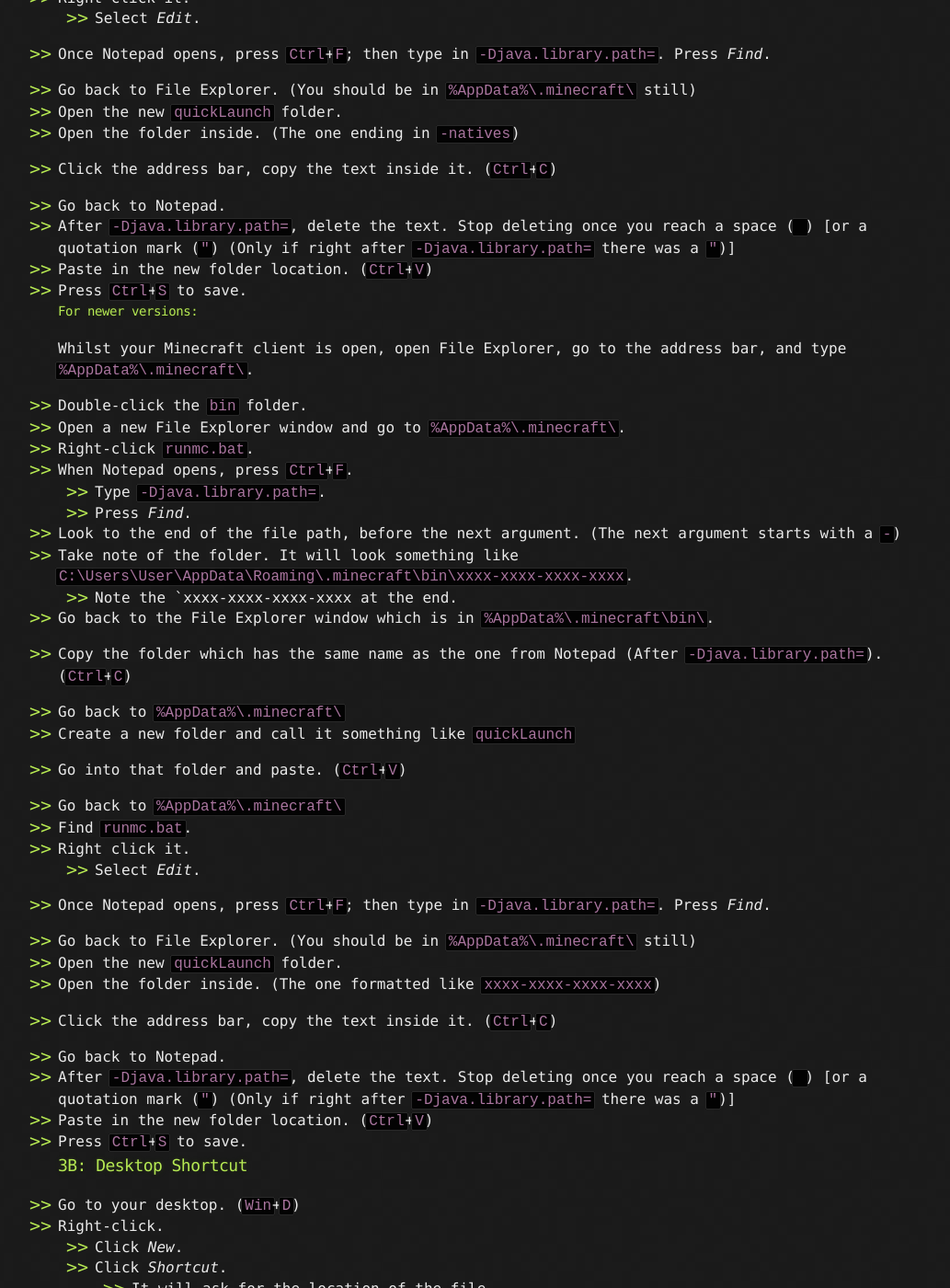
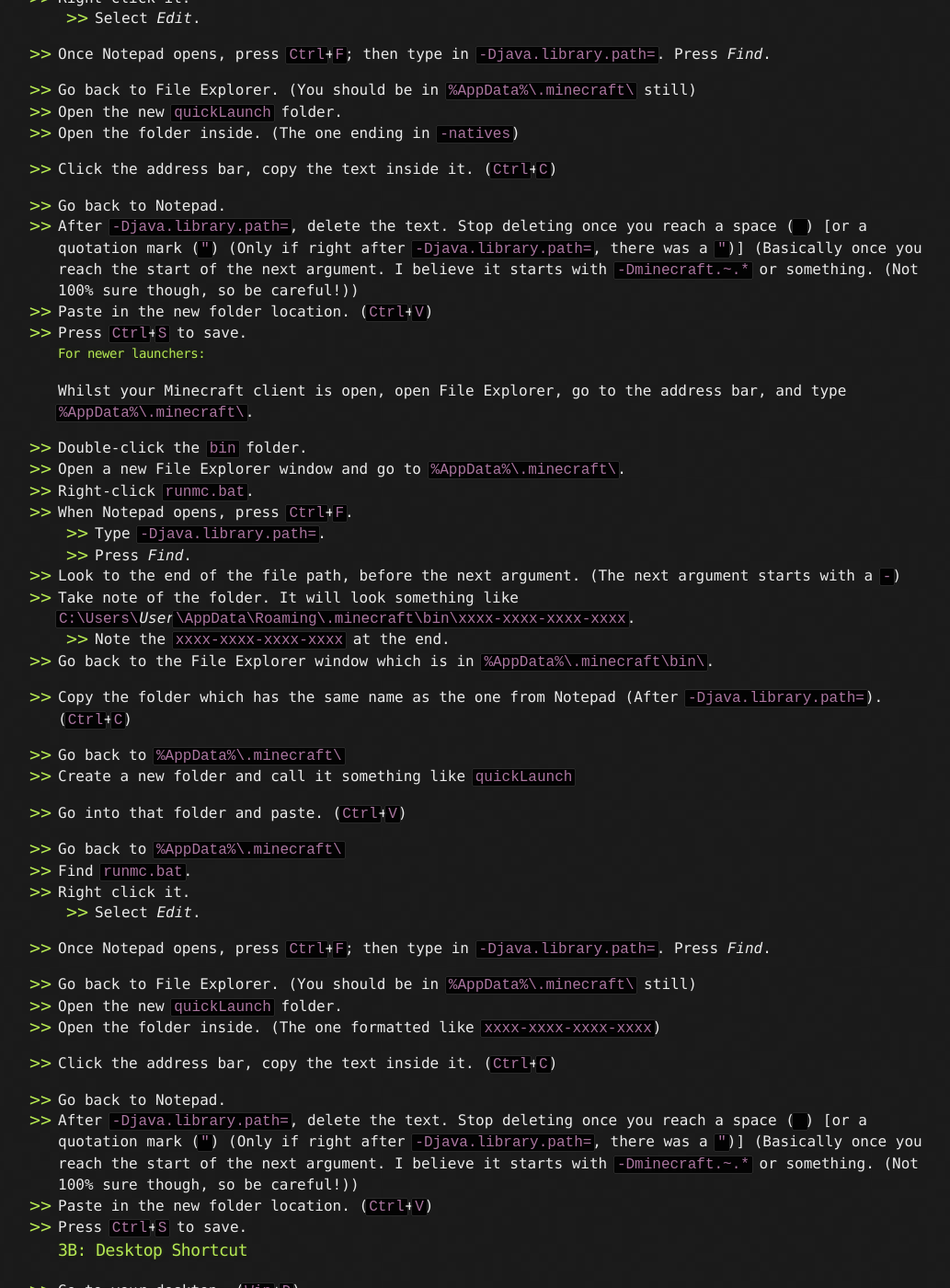
Before and after one commit to Toydotgame/Toydotgame.github.io, a Jekyll site: the page built from howToMakeInstantMinecraft.md, in a window 1280 px wide and 1400 px high, scrolled down 2673 px. Shown: the whole window at 92% size, without its empty margins (117-1150 px from the left). Built offline with Jekyll 4.4.1, drawn with Linux system fonts in a browser that asks for light colours; our own code applies the rules of GitHub Pages for plain Markdown files; the repository's description, which GitHub fills in, is left out; some of the changed text lies outside the part shown.

Commit message:
Update howToMakeInstantMinecraft.md

```diff
--- a/howToMakeInstantMinecraft.md
+++ b/howToMakeInstantMinecraft.md
@@ -25,18 +25,18 @@
   * Select _Properties_.
 * Highlight the contents of the _Command line_ box in the newly opened window: (In your case there will be text there, this example image does not have it)<br>
 ![](https://www.filecroco.com/wp-content/uploads/2016/11/process-explorer-6.jpg)
-* Copy the contents of the _Command line_ box. (<kbd>Ctrl</kbd>+`C`)
+* Copy the contents of the _Command line_ box. (`Ctrl`+`C`)
 
 #### If ProcessExplorer Doesn't Run:
 * Open either Command Prompt or PowerShell. (`Win`+`R`; then type either `cmd` or `powershell`, press _OK_)
 * Type `tasklist`.
  * Find `javaw.exe` on the left of the list.
  * Look at the number to the immediate right of `javaw.exe` (This is the _PID_)
-* Type the following command: `wmic.exe path Win32_Process where handle='xxxx' get Commandline /format:list`. Replace `xxxx` with the PID you just got.
+* Type the following command: `wmic.exe path Win32_Process where handle='x' get Commandline /format:list`. Replace `x` with the PID you just got.
 * Copy the output of that command.
 
 ### 2C: Creating the Batch File
-* Open _Notepad_. (`Win`+`R`, type in `notepad`, press _OK_)
+* Open _Notepad_. (`Win`+`R`, type in `notepad`, press _OK_; or search for "`Notepad`" in the Start menu)
 * Paste the text. (`Ctrl`+`V`)
 * Save the file _as_. (`Ctrl`+`S`)
   * Click the address bar at the top of the window.
@@ -51,7 +51,7 @@
 
 ## Step 3: File Management
 ### 3A: The _natives_ files.
-#### For older versions:
+#### For older launchers:
 Whilst your Minecraft client is open, open File Explorer, go to the address bar, and type `%AppData%\.minecraft\`.
 * Double-click the `versions` folder.
 * Double-click the folder in `versions` which your client is using; it's usually `1.x.x` (OptiFine installations are usually `1.x.x_OptiFine_HD_xx`)
@@ -74,10 +74,10 @@
 * Click the address bar, copy the text inside it. (`Ctrl`+`C`)
 
 * Go back to Notepad.
-* After `-Djava.library.path=`, delete the text. Stop deleting once you reach a space (` `) [or a quotation mark (`"`) (Only if right after `-Djava.library.path=` there was a `"`)]
+* After `-Djava.library.path=`, delete the text. Stop deleting once you reach a space (` `) \[or a quotation mark (`"`) (Only if right after `-Djava.library.path=`, there was a `"`)\] (Basically once you reach the start of the next argument. I believe it starts with `-Dminecraft.~.*` or something. (Not 100% sure though, so be careful!))
 * Paste in the new folder location. (`Ctrl`+`V`)
 * Press `Ctrl`+`S` to save.
-#### For newer versions:
+#### For newer launchers:
 Whilst your Minecraft client is open, open File Explorer, go to the address bar, and type `%AppData%\.minecraft\`.
 * Double-click the `bin` folder.
 * Open a new File Explorer window and go to `%AppData%\.minecraft\`.
@@ -86,8 +86,8 @@
   * Type `-Djava.library.path=`.
   * Press _Find_.
 * Look to the end of the file path, before the next argument. (The next argument starts with a `-`)
-* Take note of the folder. It will look something like `C:\Users\User\AppData\Roaming\.minecraft\bin\xxxx-xxxx-xxxx-xxxx`.
-  * Note the `xxxx-xxxx-xxxx-xxxx at the end.
+* Take note of the folder. It will look something like `C:\Users\`_User_`\AppData\Roaming\.minecraft\bin\xxxx-xxxx-xxxx-xxxx`.
+  * Note the `xxxx-xxxx-xxxx-xxxx` at the end.
 
 * Go back to the File Explorer window which is in `%AppData%\.minecraft\bin\`.
 * Copy the folder which has the same name as the one from Notepad (After `-Djava.library.path=`). (`Ctrl`+`C`)
@@ -108,7 +108,7 @@
 * Click the address bar, copy the text inside it. (`Ctrl`+`C`)
 
 * Go back to Notepad.
-* After `-Djava.library.path=`, delete the text. Stop deleting once you reach a space (` `) [or a quotation mark (`"`) (Only if right after `-Djava.library.path=` there was a `"`)]
+* After `-Djava.library.path=`, delete the text. Stop deleting once you reach a space (` `) \[or a quotation mark (`"`) (Only if right after `-Djava.library.path=`, there was a `"`)\] (Basically once you reach the start of the next argument. I believe it starts with `-Dminecraft.~.*` or something. (Not 100% sure though, so be careful!))
 * Paste in the new folder location. (`Ctrl`+`V`)
 * Press `Ctrl`+`S` to save.
 ### 3B: Desktop Shortcut
```
